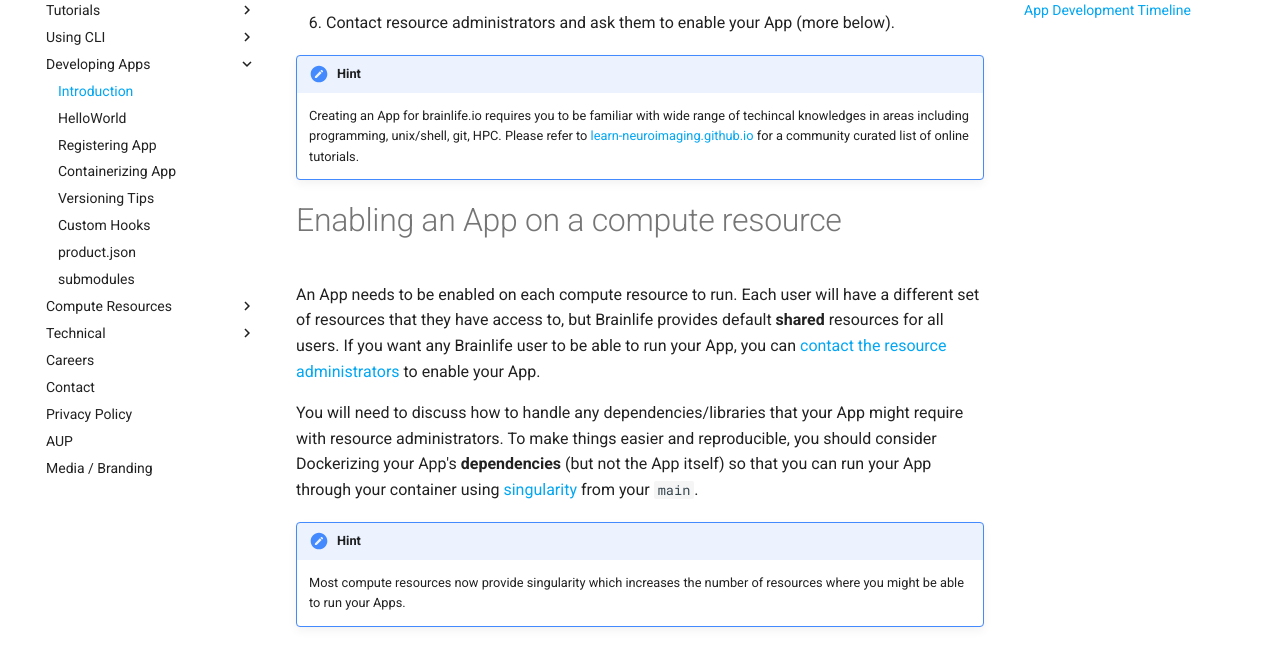
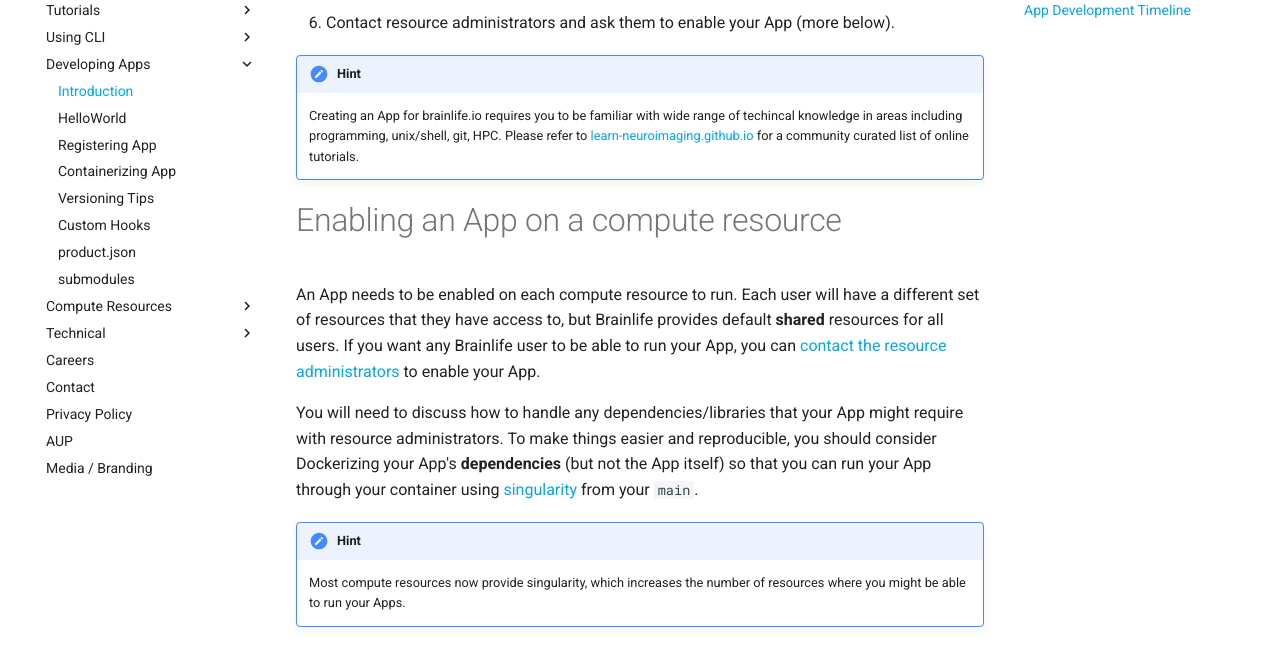
Before and after one commit to brainlife/docs, an MkDocs documentation site: the page built from docs/apps/introduction.md, in a window 1280 px wide and 900 px high, scrolled down 1691 px. Shown: the part 152-824 px from the top of the window. Built offline with MkDocs 1.6.1 and Material for MkDocs 9.7.7, drawn with Linux system fonts in a browser that asks for light colours; comment, search, counter and statistics services are not loaded; some of the changed text lies outside the part shown.

Commit message:
Fixes some typos

```diff
--- a/docs/apps/introduction.md
+++ b/docs/apps/introduction.md
@@ -49,7 +48,7 @@
 8. Contact resource administrators and ask them to enable your App (more below).
 
 !!! hint
-    Creating an App for brainlife.io requires you to be familiar with wide range of techincal knowledges in areas including programming, unix/shell, git, HPC.
+    Creating an App for brainlife.io requires you to be familiar with wide range of techincal knowledge in areas including programming, unix/shell, git, HPC.
     Please refer to [learn-neuroimaging.github.io](https://learn-neuroimaging.github.io/tutorials-and-resources/11-programming/){target=_blank} for a community curated list of online tutorials.
 
 # Enabling an App on a compute resource
@@ -59,7 +58,7 @@
 You will need to discuss how to handle any dependencies/libraries that your App might require with resource administrators. To make things easier and reproducible, you should consider Dockerizing your App's **dependencies** (but not the App itself) so that you can run your App through your container using [singularity](https://singularity.lbl.gov/){target=_blank} from your `main`.
 
 !!! hint
-    Most compute resources now provide singularity which increases the number of resources where you might be able to run your Apps.
+    Most compute resources now provide singularity, which increases the number of resources where you might be able to run your Apps.
 
 ## App Launch Sequence
 
```
Also changed, not shown: other parts of docs/apps/introduction.md (+4 -5 lines).
